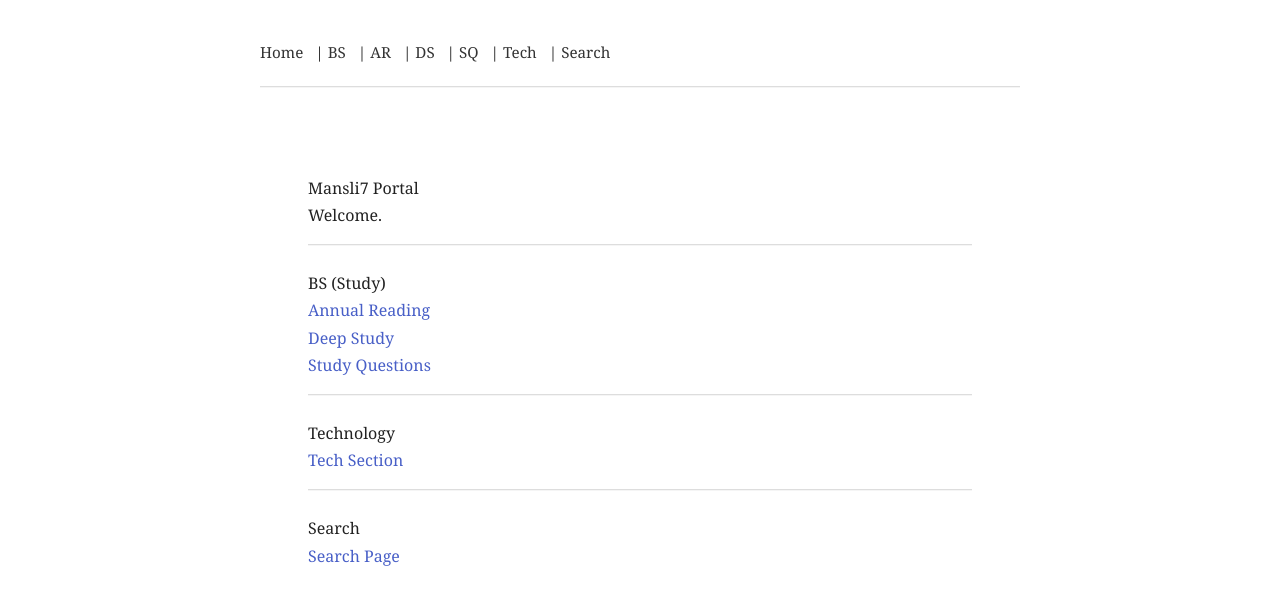
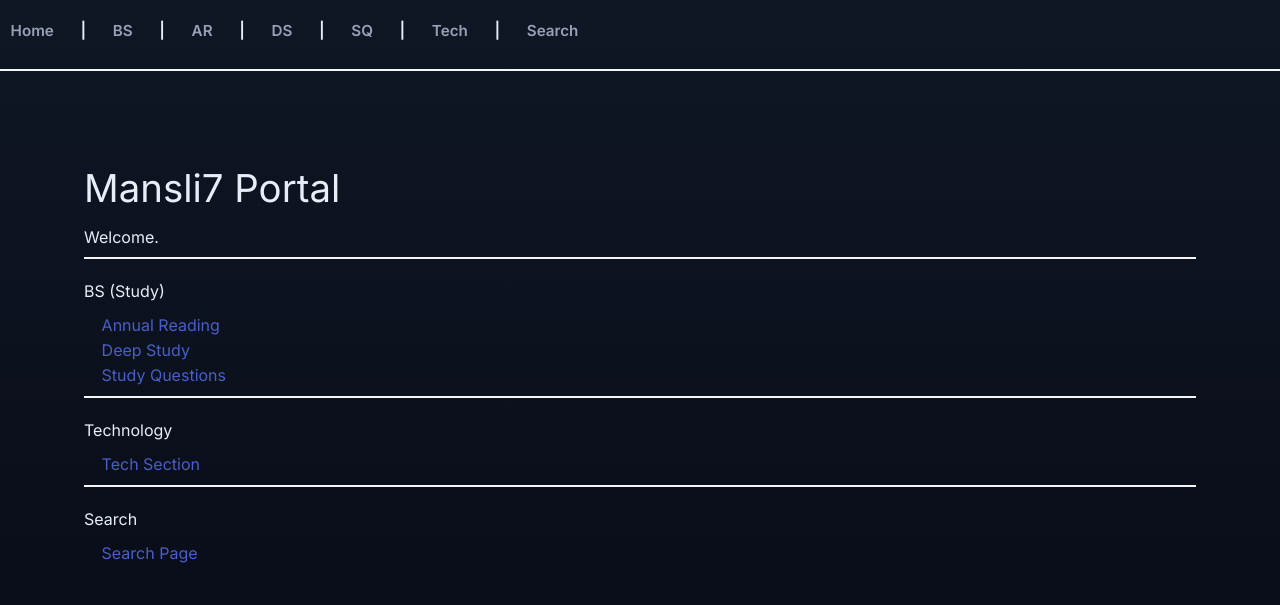
Before and after one commit to mansli7/mansli7.github.io, a Jekyll site: the page built from index.md, in a window 1280 px wide. Shown: the top 605 px of the page. Built offline with Jekyll 4.4.1, drawn with Linux system fonts in a browser that asks for light colours.

Commit message:
Refactor CSS with CSS variables and new styles

```diff
--- a/assets/css/style.css
+++ b/assets/css/style.css
@@ -1,34 +1,108 @@
-body {
-  font-family: Georgia, serif;
-  max-width: 800px;
-  margin: 40px auto;
-  line-height: 1.7;
-  padding: 0 20px;
-  color: #222;
-  background-color: #ffffff;
+:root{
+  /* tweak these to match your taste */
+  --bg-1: #0f1724;
+  --bg-2: #070814;
+  --text: #e6eef8;
+  --muted: #98a0b6;
+  --primary: #5b8cff;
+  --accent: #7f8cff;
+  --container-max: 1100px;
+  --radius: 10px;
+  --gap: 1rem;
+  --transition: 200ms ease;
 }
 
-nav {
-  font-size: 0.95rem;
-  margin-bottom: 20px;
+/* base */
+*{box-sizing:border-box}
+html,body{height:100%}
+body{
+  margin:0;
+  font-family: "Inter", system-ui, -apple-system, "Segoe UI", Roboto, "Helvetica Neue", Arial;
+  background: linear-gradient(180deg, var(--bg-1), var(--bg-2));
+  color:var(--text);
+  -webkit-font-smoothing:antialiased;
+  -moz-osx-font-smoothing:grayscale;
+  line-height:1.55;
 }
 
-nav a {
-  text-decoration: none;
-  color: #333;
-  margin-right: 8px;
+/* container */
+.container{
+  max-width:var(--container-max);
+  margin:0 auto;
+  padding:1.25rem;
 }
 
-nav a:hover {
-  text-decoration: underline;
+/* nav (light, simple, low-maintenance) */
+nav{
+  display:flex;
+  gap:.5rem;
+  align-items:center;
+  flex-wrap:wrap;
+  padding: .75rem 0;
+  font-weight:600;
+}
+nav a{
+  color:var(--muted);
+  text-decoration:none;
+  padding:.35rem .6rem;
+  border-radius:8px;
+  transition: background var(--transition), color var(--transition), transform var(--transition);
+  border:1px solid transparent;
+  font-size:0.95rem;
+}
+nav a:hover{
+  color:var(--text);
+  background: rgba(255,255,255,0.02);
+  transform:translateY(-2px);
+}
+hr{border:0; border-top:1px solid rgba(255,255,255,0.03); margin: .5rem 0 1.25rem}
+
+/* headings & text */
+h1,h2,h3,h4{color:var(--text); margin-top:0}
+h1{font-size:clamp(1.8rem, 3vw, 2.6rem); margin-bottom:.4rem}
+.lead{color:var(--muted); margin-top:0; margin-bottom:1rem}
+p, li{color:var(--text)}
+
+/* lists: nicer spacing for your markdown lists */
+ul, ol{
+  padding-left:1.1rem;
+  margin-top:0.55rem;
+  margin-bottom:0.55rem;
 }
 
-h1, h2, h3 {
-  margin-top: 1.5em;
+/* small call-to-action button style for links */
+a.cta{
+  display:inline-block;
+  background:linear-gradient(180deg,var(--primary), #4079ff);
+  color:white;
+  padding:.5rem .75rem;
+  border-radius:8px;
+  text-decoration:none;
+  font-weight:600;
+  box-shadow: 0 8px 20px rgba(32,60,160,0.12);
+  transition: transform var(--transition), box-shadow var(--transition);
+}
+a.cta:hover{transform:translateY(-3px); box-shadow:0 14px 36px rgba(32,60,160,0.16)}
+
+/* markdown content: card-like area */
+main > .container > *:first-child{
+  margin-top:0;
+}
+main .cardish{
+  background: linear-gradient(180deg, rgba(255,255,255,0.01), rgba(255,255,255,0.01));
+  border:1px solid rgba(255,255,255,0.03);
+  padding:1.1rem;
+  border-radius:var(--radius);
+  box-shadow: 0 8px 28px rgba(2,6,23,0.55);
+  margin-bottom:1rem;
 }
 
-hr {
-  border: none;
-  border-top: 1px solid #ddd;
-  margin: 15px 0;
+/* small helper classes */
+.text-muted{color:var(--muted)}
+.center{display:grid; place-items:center}
+
+/* responsiveness */
+@media (min-width:900px){
+  nav{gap:1rem}
+  main .columns{gap:2rem}
 }
```
